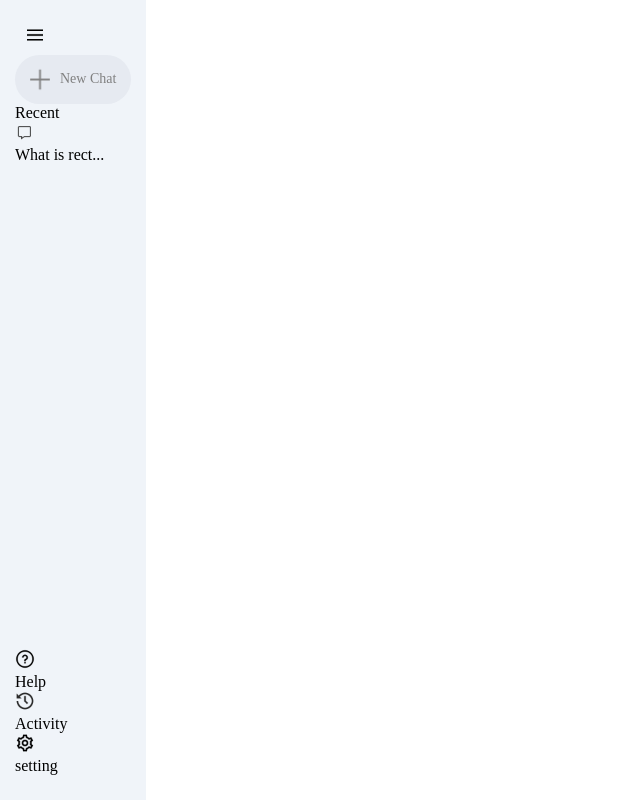
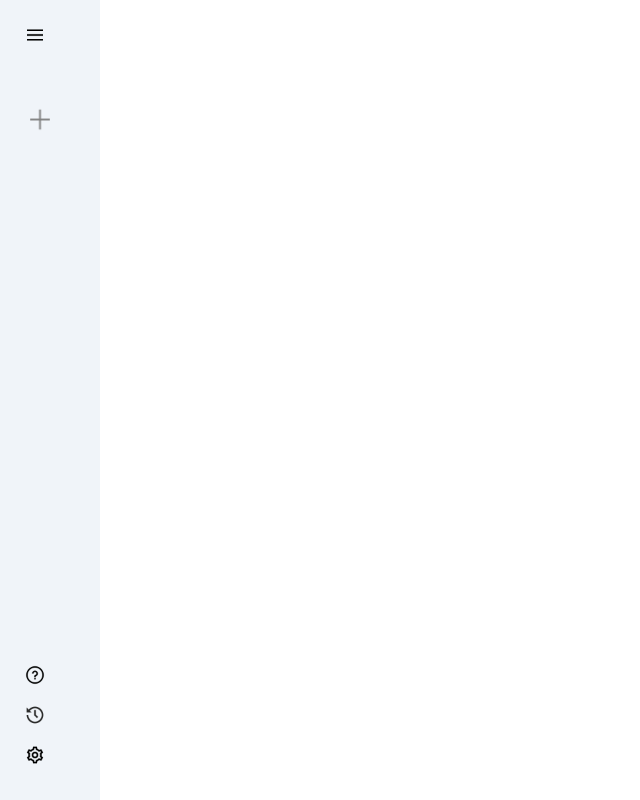
Before and after one commit to ShiruvatiNarasimha/Chat-with-gemini, a React (Vite) app: page / in a window 1280 px wide. Shown: the whole page, without its empty margins (0-640 px from the left). Built offline with nearby package versions, Linux system fonts and the light colour scheme.

Commit message:
Update Sidebar

```diff
--- a/src/components/Sidebar/Sidebar.jsx
+++ b/src/components/Sidebar/Sidebar.jsx
@@ -1,36 +1,43 @@
-import React from 'react';
+import React, { useState } from 'react';
 import './Sidebar.css'
 import {assets} from '../../assets/assets';
 
 const Sidebar = () => {
+
+   const[extended, setExtended] = useState(false);
+
+
   return (
     <div className='Sidebar'>
       <div className='top'>
         <img className="menu" src={assets.menu_icon} alt=""/>
         <div className="new-chat">
           <img src={assets.plus_icon} alt=''/>
-          <p>New Chat</p>
+          {extended?<p>New Chat</p>:null}
         </div>
-        <div className="recent">
-          <p className='recent-title'>Recent</p>
-          <div className="recent-entry">
-            <img src={assets.message_icon} alt=''/>
-            <p>What is rect...</p>
-          </div>
+        {extended
+        ?<div className="recent">
+        <p className='recent-title'>Recent</p>
+        <div className="recent-entry">
+          <img src={assets.message_icon} alt=''/>
+          <p>What is rect...</p>
         </div>
+      </div>
+      :null
+      }
       </div>
       <div className='bottom'>
         <div className="bottom-item recent-entry">
           <img src={assets.question_icon} alt=''/>
-          <p>Help</p>
+          {extended?<p>Help</p>:null}
         </div>
         <div className="bottom-item recent-entry">
           <img src={assets.history_icon} alt=''/>
-          <p>Activity</p>
+          {extended?<p>Activity</p>:null}
         </div>
         <div className="bottom-item recent-entry">
           <img src={assets.setting_icon} alt=''/>
-          <p>setting</p>
+          {extended?<p>setting</p>:null}
         </div>
       </div>
     </div>
--- a/src/components/Sidebar/sidebar.css
+++ b/src/components/Sidebar/sidebar.css
@@ -18,7 +18,7 @@
 }
 
 .Sidebar .new-chat{
-    margin-top: 10px;
+    margin-top: 50px;
     display: inline-flex;
     align-items: center;
     gap: 10px;
@@ -28,14 +28,41 @@
     color: gray ;
     cursor: pointer;
 }
-.Sidebar .new-chat{
-    margin-top: 10px;
-    display: inline-flex;
-    align-items: center;
+
+.Sidebar .recent{
+    display: flex;
+    flex-direction: column;
+}
+
+.Sidebar .recent-title{
+    margin-top: 30px;
+    margin-bottom: 20px;
+}
+
+
+.Sidebar .recent-entry{
+    display: flex;
+    align-items: start;
     gap: 10px;
-    background-color: #e6eaf1;
+    padding: 10px;
+    padding-right: 40px;
     border-radius: 50px;
-    font-size: 14px;
-    color: gray;
+    color: #282828;
     cursor: pointer;
 }
+
+
+.Sidebar .recent-entry:hover{
+    background-color: #e2e6eb;
+
+}
+
+.Sidebar .buttom{
+    display: flex;
+    flex-direction: column;
+}
+
+.Sidebar .buttom-item{
+    padding-right: 10px;
+    cursor: pointer;
+}
```
